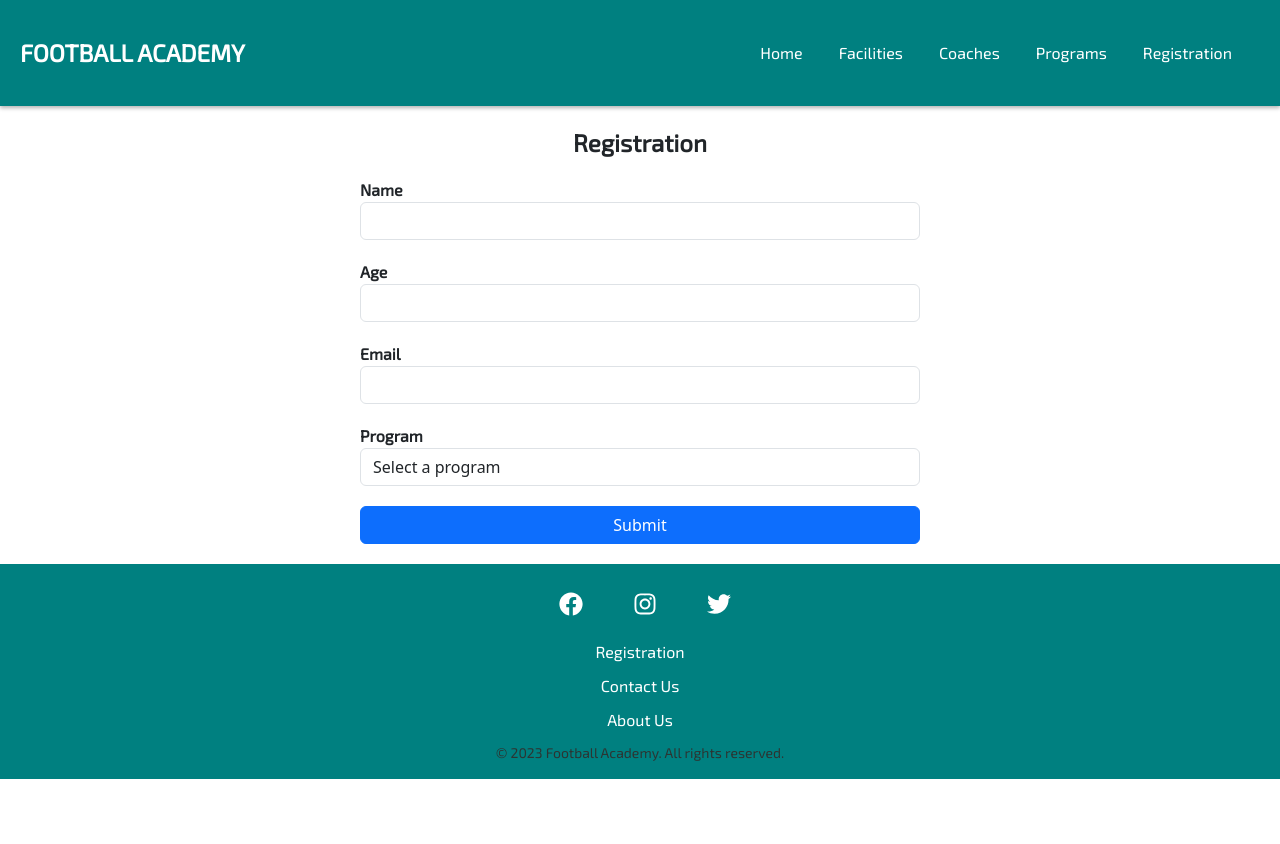
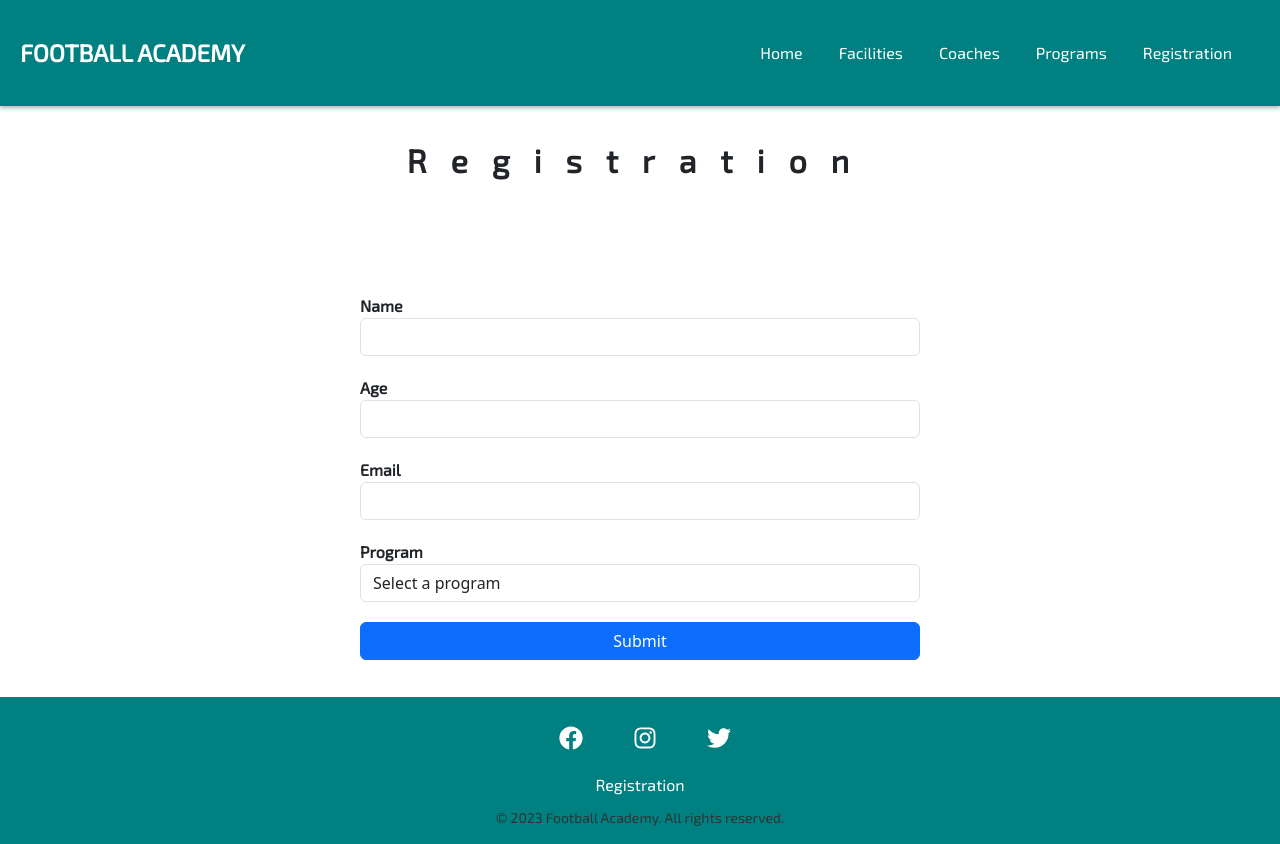
Before and after one commit to PushkarDesai/Football-Academy, a React (Create React App) app in the folder my-app/: page /registration in a window 1280 px wide. Before the commit the page ends 800 px from the top, so only its background shows below. Built offline with nearby package versions, Linux system fonts and the light colour scheme; a web font is replaced by a local one.

Commit message:
Form addded

```diff
--- a/my-app/src/components/FooterFolder/Footer.js
+++ b/my-app/src/components/FooterFolder/Footer.js
@@ -25,12 +25,12 @@ const Footer = () => {
               <li>
                 <a href="/registration">Registration</a>
               </li>
-              <li>
+              {/* <li>
                 <a href="/contact">Contact Us</a>
               </li>
               <li>
                 <a href="/about">About Us</a>
-              </li>
+              </li> */}
             </ul>
           </div>
           <div className="col-md-12">
--- a/my-app/src/components/HomeFolder/Home.js
+++ b/my-app/src/components/HomeFolder/Home.js
@@ -10,7 +10,7 @@ const Home = () => {
         <img
           src= {homeImage}
           alt="Football Academy"
-          className='img-fluid' />
+          className='img-fluid'/>
       </div>
       <div className="content">
         <h1>Welcome to the Football Academy</h1>
--- a/my-app/src/components/RegistrationFolder/Registration.js
+++ b/my-app/src/components/RegistrationFolder/Registration.js
@@ -1,3 +1,99 @@
+import React, { useState } from 'react';
+import './RgtStyle.css';
+
+const Registration = () => {
+  const [name, setName] = useState('');
+  const [age, setAge] = useState('');
+  const [email, setEmail] = useState('');
+  const [program, setProgram] = useState('');
+  const [isSubmitted, setIsSubmitted] = useState(false);
+
+  const handleSubmit = (e) => {
+    e.preventDefault();
+    // Store registration data locally (e.g., in local storage or state management)
+    // You can choose the appropriate method based on your project requirements
+    // For simplicity, let's store the data in local storage
+    const registrationData = {
+      name,
+      age,
+      email,
+      program,
+    };
+    localStorage.setItem('registrationData', JSON.stringify(registrationData));
+
+    setIsSubmitted(true);
+  };
+
+  return (
+    <div className="registration">
+      <h1>Registration</h1>
+      {isSubmitted ? (
+        <div className="success-message">Registration Successful! &nbsp;
+        <h3>We will contact you shortly via registered email.</h3></div>
+      ) : (
+        <form onSubmit={handleSubmit}>
+          {/* Form fields */}
+          <div className="form-group">
+          <label htmlFor="name">Name</label>
+          <input
+            type="text"
+            className="form-control"
+            id="name"
+            value={name}
+            onChange={(e) => setName(e.target.value)}
+            required
+          />
+          </div>
+          <div className="form-group">
+            <label htmlFor="age">Age</label>
+            <input
+              type="number"
+              className="form-control"
+              id="age"
+              value={age}
+              onChange={(e) => setAge(e.target.value)}
+              required
+            />
+          </div>
+          <div className="form-group">
+            <label htmlFor="email">Email</label>
+            <input
+              type="email"
+              className="form-control"
+              id="email"
+              value={email}
+              onChange={(e) => setEmail(e.target.value)}
+              required
+            />
+          </div>
+          <div className="form-group">
+            <label htmlFor="program">Program</label>
+            <select
+              className="form-control"
+              id="program"
+              value={program}
+              onChange={(e) => setProgram(e.target.value)}
+              required
+            >
+              <option value="">Select a program</option>
+              <option value="Youth Training">Youth Training</option>
+              <option value="Skill Development">Skill Development</option>
+              <option value="Summer Camps">Summer Camps</option>
+              {/* Add more options as needed */}
+            </select>
+          </div>
+          <button type="submit" className="btn btn-primary">
+             Submit
+           </button>
+        </form>
+      )}
+    </div>
+  );
+};
+
+export default Registration;
+
+
 // import React, { useState } from 'react';
 // import './RgtStyle.css';
 
@@ -75,97 +171,3 @@
 // };
 
 // export default Registration;
-
-import React, { useState } from 'react';
-import './RgtStyle.css';
-
-const Registration = () => {
-  const [name, setName] = useState('');
-  const [age, setAge] = useState('');
-  const [email, setEmail] = useState('');
-  const [program, setProgram] = useState('');
-  const [isSubmitted, setIsSubmitted] = useState(false);
-
-  const handleSubmit = (e) => {
-    e.preventDefault();
-    // Store registration data locally (e.g., in local storage or state management)
-    // You can choose the appropriate method based on your project requirements
-    // For simplicity, let's store the data in local storage
-    const registrationData = {
-      name,
-      age,
-      email,
-      program,
-    };
-    localStorage.setItem('registrationData', JSON.stringify(registrationData));
-
-    setIsSubmitted(true);
-  };
-
-  return (
-    <div className="registration">
-      <h2>Registration</h2>
-      {isSubmitted ? (
-        <div className="success-message">Registration Successful!</div>
-      ) : (
-        <form onSubmit={handleSubmit}>
-          {/* Form fields */}
-          <div className="form-group">
-          <label htmlFor="name">Name</label>
-          <input
-            type="text"
-            className="form-control"
-            id="name"
-            value={name}
-            onChange={(e) => setName(e.target.value)}
-            required
-          />
-          </div>
-          <div className="form-group">
-            <label htmlFor="age">Age</label>
-            <input
-              type="number"
-              className="form-control"
-              id="age"
-              value={age}
-              onChange={(e) => setAge(e.target.value)}
-              required
-            />
-          </div>
-          <div className="form-group">
-            <label htmlFor="email">Email</label>
-            <input
-              type="email"
-              className="form-control"
-              id="email"
-              value={email}
-              onChange={(e) => setEmail(e.target.value)}
-              required
-            />
-          </div>
-          <div className="form-group">
-            <label htmlFor="program">Program</label>
-            <select
-              className="form-control"
-              id="program"
-              value={program}
-              onChange={(e) => setProgram(e.target.value)}
-              required
-            >
-              <option value="">Select a program</option>
-              <option value="Youth Training">Youth Training</option>
-              <option value="Skill Development">Skill Development</option>
-              <option value="Summer Camps">Summer Camps</option>
-              {/* Add more options as needed */}
-            </select>
-          </div>
-          <button type="submit" className="btn btn-primary">
-             Submit
-           </button>
-        </form>
-      )}
-    </div>
-  );
-};
-
-export default Registration;
--- a/my-app/src/components/RegistrationFolder/RgtStyle.css
+++ b/my-app/src/components/RegistrationFolder/RgtStyle.css
@@ -1,13 +1,21 @@
 .registration {
+    flex-direction: column;
+    /* text-align: center; */
     max-width: 600px;
     margin: 0 auto;
     margin-top: 109px;
     padding: 20px;
+    height: 73.5vh;
   }
 
-  h2 {
+  .registration h1 {
     text-align: center;
-    margin-bottom: 20px;
+    margin-top: 12px;
+    margin-bottom: 115px;
+    font-family: 'Exo 2', sans-serif;
+    font-size: 32px;
+    font-weight: 900;
+    letter-spacing: 1.5rem;
   }
 
   .form-group {
@@ -28,8 +36,21 @@
   }
 
   .success-message {
+    flex-direction: column;
     color: green;
     text-align: center;
+    justify-content: center;
+    font-size: 22px;
     font-weight: bold;
-    margin-bottom: 20px;
+    font-family: 'Exo 2', sans-serif;
+    /* margin: 255px; */
+    margin-top: 287px;
+    /* margin-bottom: 287px; */
+    height:35vh;
   }
+
+  .success-message h3{
+    font-family: 'Exo 2', sans-serif;
+    font-size: 15px;
+
+  }
```
